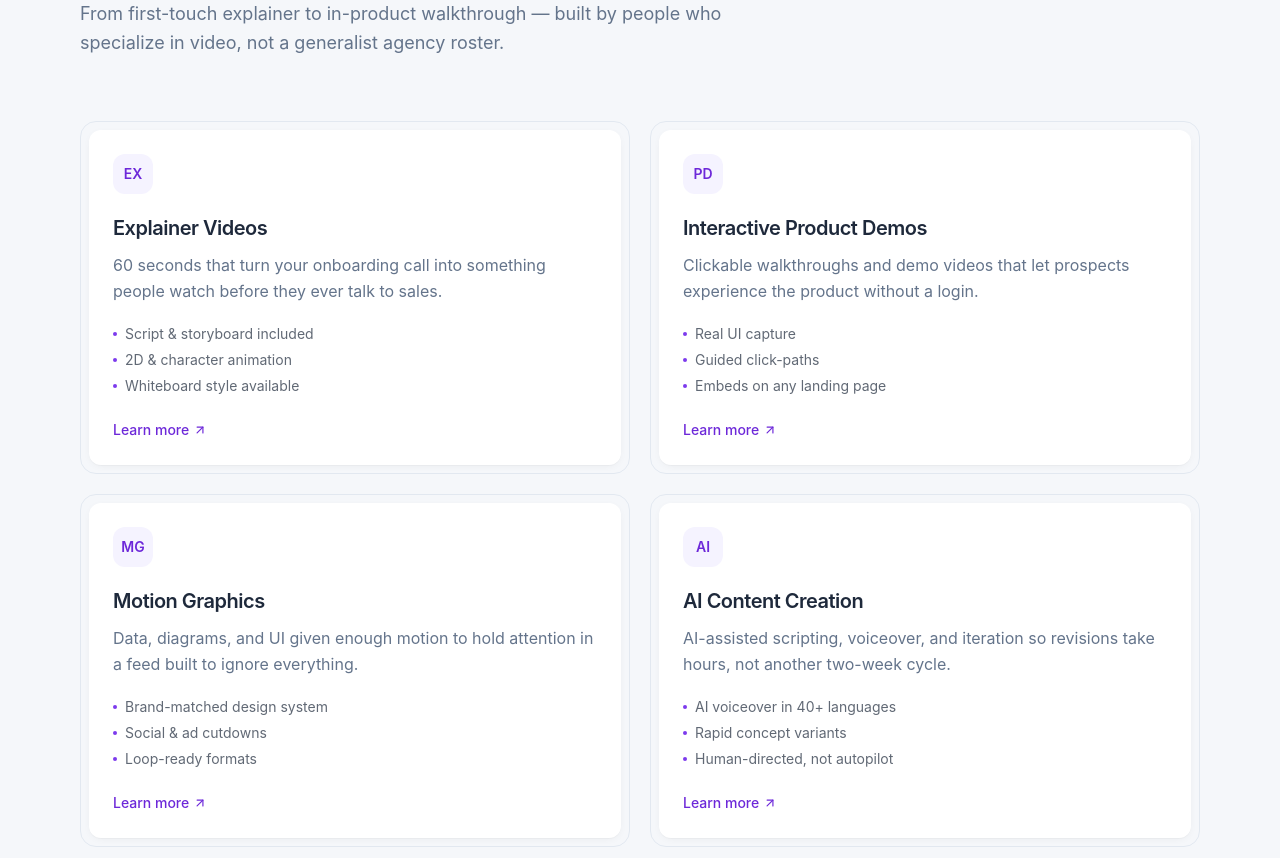
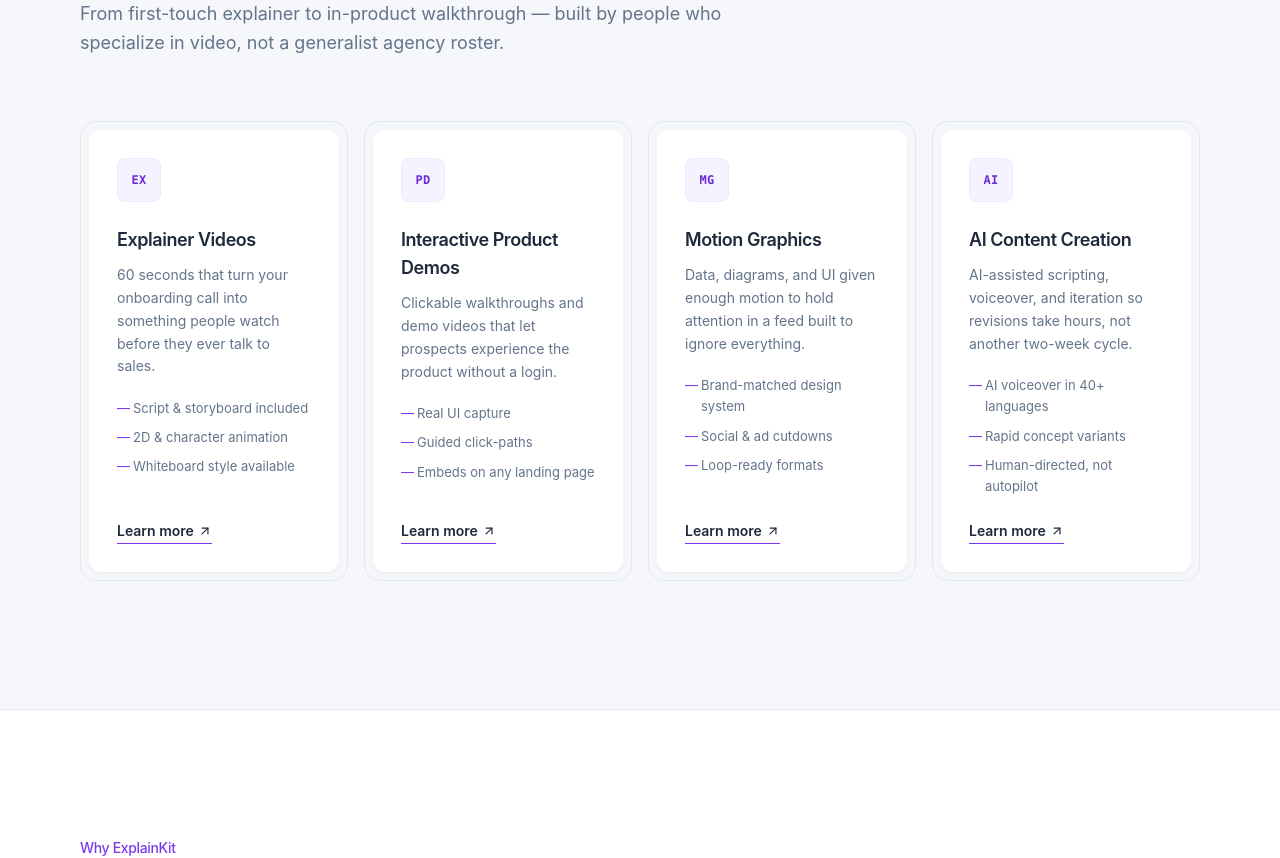
Before and after one commit to saurabhwebdew/explainkit, a Next.js app: page / in a window 1280 px wide. Shown: the part 2560-3418 px from the top of the page. Built offline with nearby package versions, Linux system fonts and the light colour scheme.

Commit message:
Update services.tsx

```diff
--- a/components/home/services.tsx
+++ b/components/home/services.tsx
@@ -18,37 +18,39 @@ export function Services() {
           description="From first-touch explainer to in-product walkthrough — built by people who specialize in video, not a generalist agency roster."
         />
 
-        <RevealGroup className="grid sm:grid-cols-2 gap-5" stagger={0.1}>
+        <RevealGroup className="grid sm:grid-cols-2 lg:grid-cols-4 gap-4" stagger={0.08}>
           {services.map((service) => (
-            <Reveal as="div" key={service.code}>
+            <Reveal as="div" key={service.code} className="h-full">
               <motion.div
                 whileHover={{ y: -4 }}
                 transition={{ type: "spring", stiffness: 300, damping: 24 }}
                 className="h-full"
               >
-                <GlowCard className="bg-surface p-6 shadow-softer hover:shadow-soft transition-shadow group">
-                  <div className="flex items-center justify-between">
-                    <span className="w-10 h-10 rounded-xl bg-accent-50 text-accent-700 grid place-items-center font-semibold text-sm">
-                      {service.code}
-                    </span>
-                    <ArrowUpRight
-                      size={18}
-                      className="text-muted opacity-0 -translate-x-1 translate-y-1 group-hover:opacity-100 group-hover:translate-x-0 group-hover:translate-y-0 transition-all"
-                    />
-                  </div>
-                  <h3 className="font-semibold text-xl mt-5 tracking-tight">{service.title}</h3>
-                  <p className="mt-2.5 text-muted leading-relaxed">{service.description}</p>
-                  <ul className="mt-5 space-y-1.5">
+                <GlowCard
+                  className="bg-surface p-7 flex flex-col h-full shadow-softer hover:shadow-soft transition-shadow group"
+                  spread={35}
+                  proximity={55}
+                >
+                  {/* Monospace code badge — matches the reference's terminal-style service tags */}
+                  <span className="w-11 h-11 rounded-lg bg-accent-50 border border-accent-100 text-accent-700 grid place-items-center font-mono text-xs font-semibold tracking-wide">
+                    {service.code}
+                  </span>
+
+                  <h3 className="font-semibold text-lg mt-6 tracking-tight">{service.title}</h3>
+                  <p className="mt-2.5 text-sm text-muted leading-relaxed">{service.description}</p>
+
+                  <ul className="mt-5 space-y-2 flex-1">
                     {service.bullets.map((b) => (
-                      <li key={b} className="text-sm text-ink/70 flex items-start gap-2">
-                        <span className="mt-2 w-1 h-1 rounded-full bg-accent-600 shrink-0" />
+                      <li key={b} className="text-[13px] text-muted pl-4 relative leading-relaxed">
+                        <span className="absolute left-0 text-accent-600">—</span>
                         {b}
                       </li>
                     ))}
                   </ul>
+
                   <a
                     href="#contact"
-                    className="mt-6 inline-flex items-center gap-1 text-sm font-medium text-accent-700 hover:gap-2 transition-all"
+                    className="mt-6 inline-flex items-center gap-1 text-sm font-semibold text-ink border-b border-accent-600 w-fit pb-0.5 group-hover:gap-2 transition-all"
                   >
                     Learn more <ArrowUpRight size={14} />
                   </a>
```
